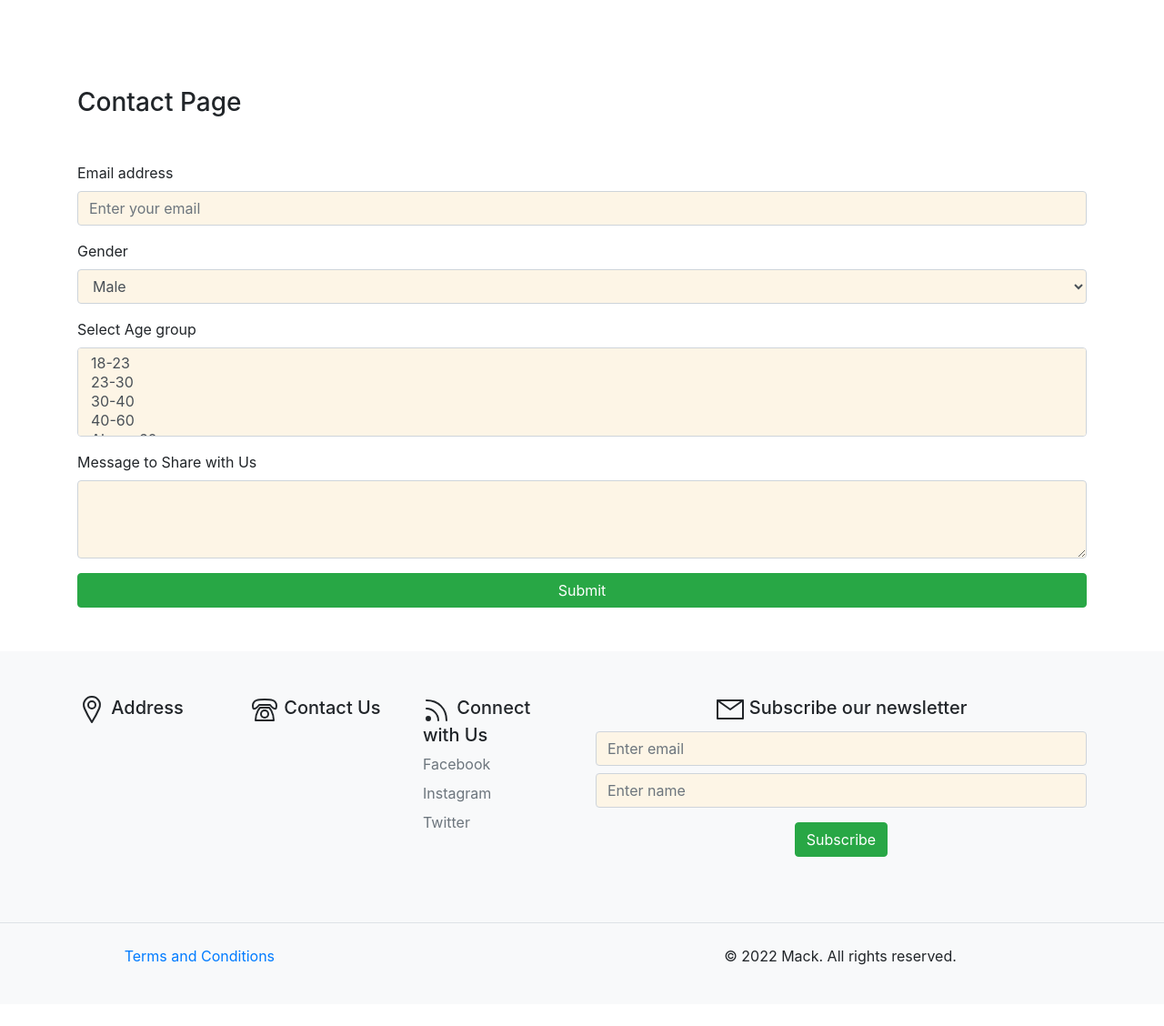
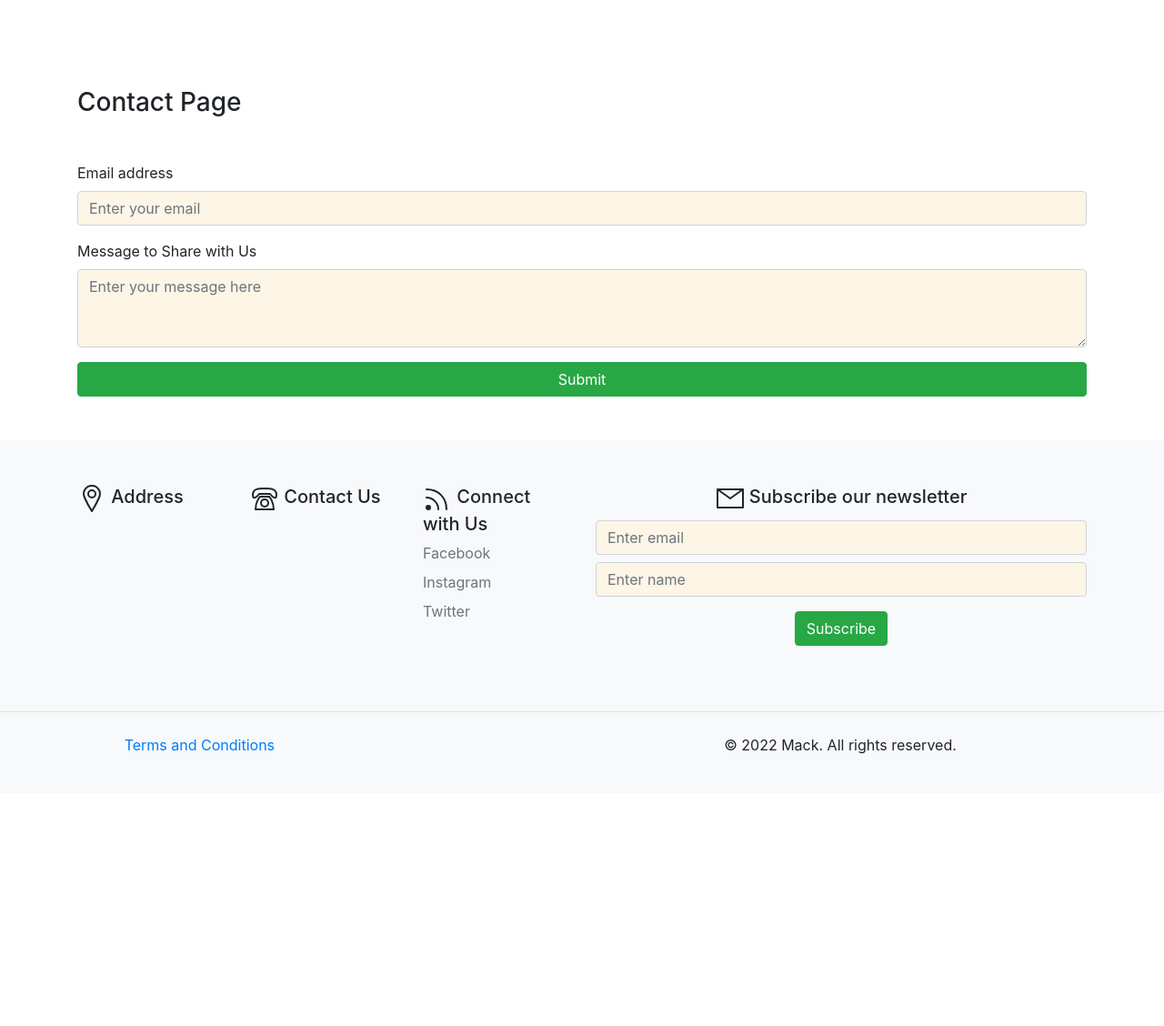
Before and after one commit to manishkumar12i/blog_project, a Django app: page /contact/ in a window 1280 px wide. Shown: the part 56-1184 px from the top of the page at 91% size. After the commit the page ends 885 px from the top, so only its background shows below. Run offline with Django 4.2, Linux system fonts and the light colour scheme; some libraries are stand-ins or nearby versions.

Commit message:
remove unused field from contact us page and  store its details in database.

```diff
--- a/miniblog/blog/templates/blog/contact.html
+++ b/miniblog/blog/templates/blog/contact.html
@@ -6,31 +6,17 @@
     <h3 class="my-5">Contact Page</h3>
 </div>
 
-<form class="container">
+<form enctype="multipart/form-data" class="container" method="POST">
+  {% csrf_token %}
     <div class="form-group">
       <label for="exampleFormControlInput1">Email address</label>
-      <input type="email" class="form-control" id="exampleFormControlInput1" placeholder="Enter your email ">
+      <input type="email" class="form-control" placeholder="Enter your email ", name="email">
     </div>
-    <div class="form-group">
-      <label for="exampleFormControlSelect1">Gender</label>
-      <select class="form-control" id="exampleFormControlSelect1">
-        <option>Male</option>
-        <option>Female</option>
-      </select>
-    </div>
-    <div class="form-group">
-      <label for="exampleFormControlSelect2">Select Age group</label>
-      <select multiple class="form-control" id="exampleFormControlSelect2">
-        <option>18-23</option>
-        <option>23-30</option>
-        <option>30-40</option>
-        <option>40-60</option>
-        <option>Above 60</option>
-      </select>
+
     </div>
     <div class="form-group">
       <label for="exampleFormControlTextarea1">Message to Share with Us</label>
-      <textarea class="form-control" id="exampleFormControlTextarea1" rows="3"></textarea>
+      <textarea class="form-control" name="message" rows="3" placeholder="Enter your message here"></textarea>
     </div>
     <button type="submit" class="btn btn-success btn-block">Submit</button>
     <br></br>
--- a/miniblog/blog/views.py
+++ b/miniblog/blog/views.py
@@ -3,7 +3,7 @@ from django.http import HttpResponseRedirect,JsonResponse
 from blog.forms import SignUpForm, LoginForm, PostForm
 from django.contrib import messages
 from django.contrib.auth import authenticate, login, logout
-from blog.models import Post, AboutUs, Footer,SubscribedUsers
+from blog.models import Post, AboutUs, Footer,SubscribedUsers,ContactUs
 from django.core.paginator import Paginator
 from django.contrib.auth.models import Group
 import re
@@ -27,6 +27,14 @@ def about(request):
 
 
 def contact(request):
+    if request.method == "POST":
+        post_data = request.POST.copy()
+        email = post_data.get("email")
+        message = post_data.get("message")
+        contactUs = ContactUs()
+        contactUs.email = email
+        contactUs.message = message
+        contactUs.save()
     return render(request, 'blog/contact.html')
 
 
```
Also changed, not shown: miniblog/blog/admin.py (+7 -1 lines), miniblog/blog/models.py (+12 -0 lines), miniblog/blog/migrations/0012_contactus.py (added), miniblog/blog/migrations/0013_alter_contactus_sex.py (added), miniblog/blog/migrations/0014_remove_contactus_sex.py (added), miniblog/db.sqlite3.
